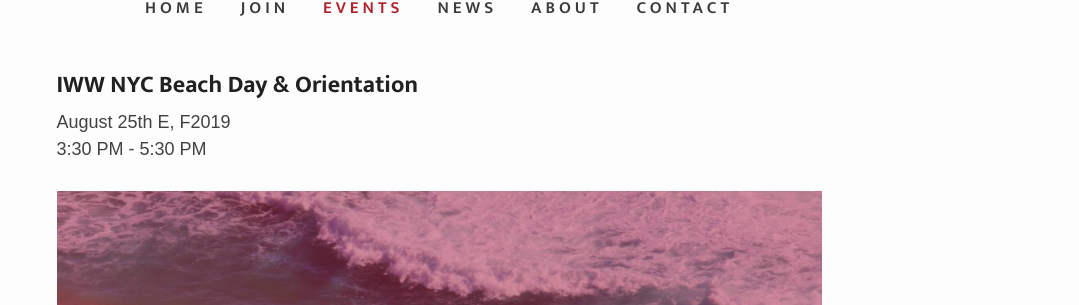
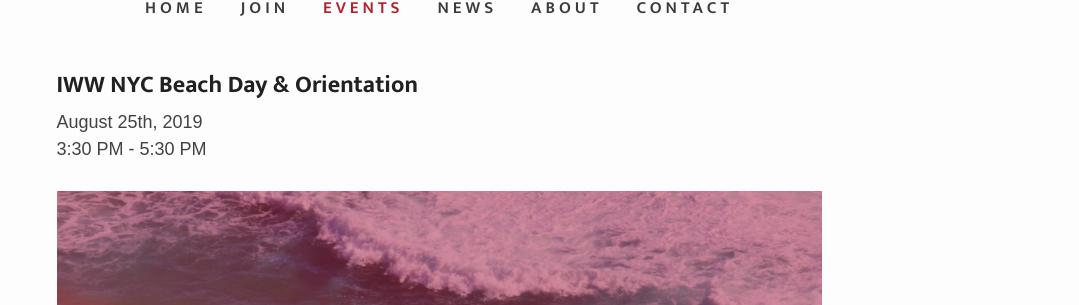
Before and after one commit to IWW-NYC-GMB/iww.nyc, a Jekyll site: the page built from _events/august-2019-orientation.md, in a window 1280 px wide and 900 px high, scrolled down 477 px. Shown: the part 148-453 px from the top of the window, without its empty margins (201-1280 px from the left). Built offline with Jekyll 4.4.1, drawn with Linux system fonts in a browser that asks for light colours; some web fonts are replaced; some of the changed lines change nothing that is shown.

Commit message:
Update event.html

```diff
--- a/_layouts/event.html
+++ b/_layouts/event.html
@@ -8,12 +8,11 @@
 {% assign d = page.date | date: "%-d" %}
 {{ page.date | date: "%B" }}
 {% case d %}
-A{% when '1' or '21' or '31' %}{{ d }}st
-B{% when '2' or '22' %}{{ d }}nd
-C{% when '3' or '23' %}{{ d }}rd
-D{% else %}{{ d }}th
-E{% endcase %},
-F{{ page.date | date: "%Y" }}<br>
+{% when '1' or '21' or '31' %}{{ d }}st
+{% when '2' or '22' %}{{ d }}nd
+{% when '3' or '23' %}{{ d }}rd
+{% else %}{{ d }}th{% endcase %},
+{{ page.date | date: "%Y" }}<br>
 
 {{ page.time }}</time><br><br>
 
```
